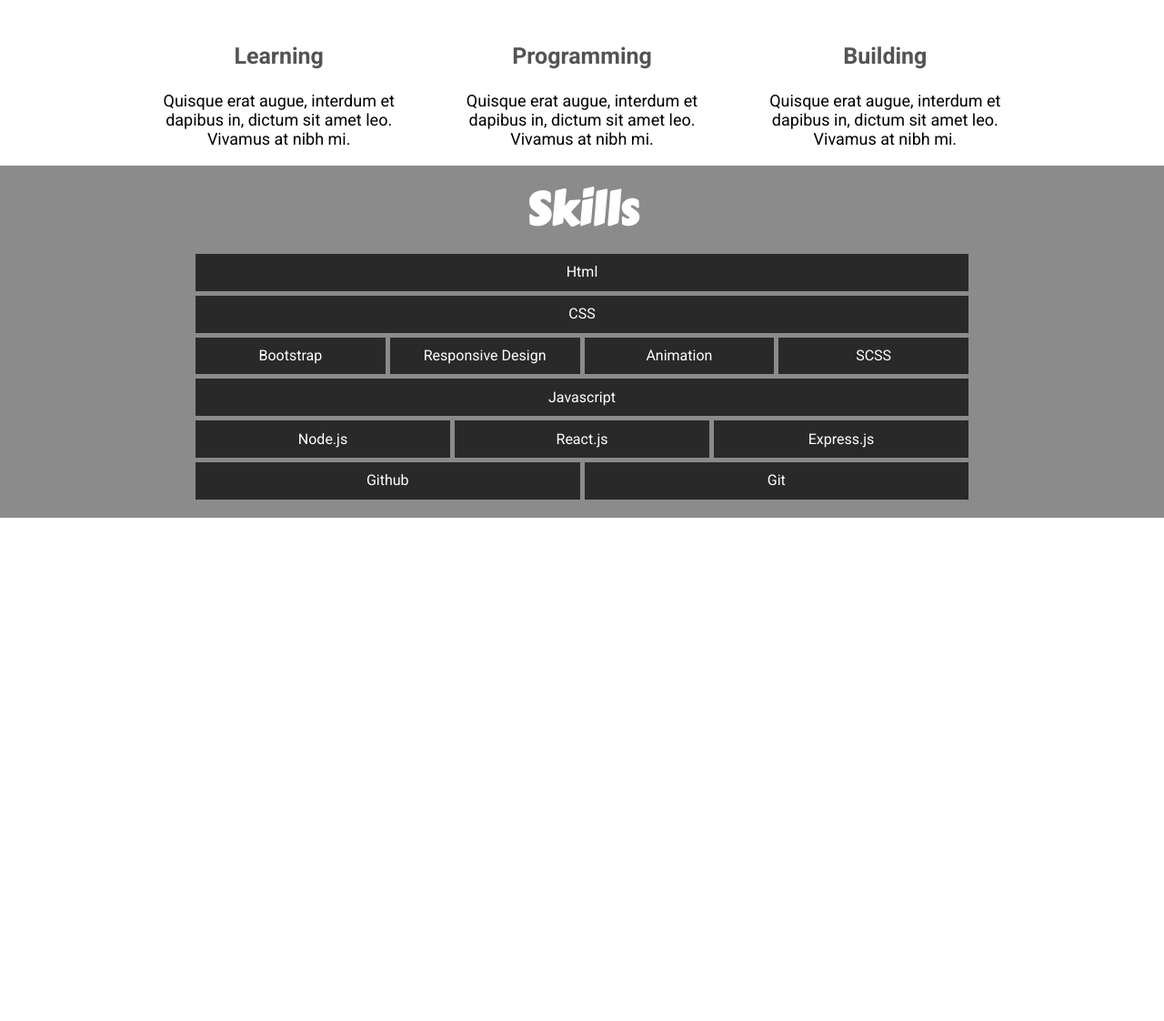
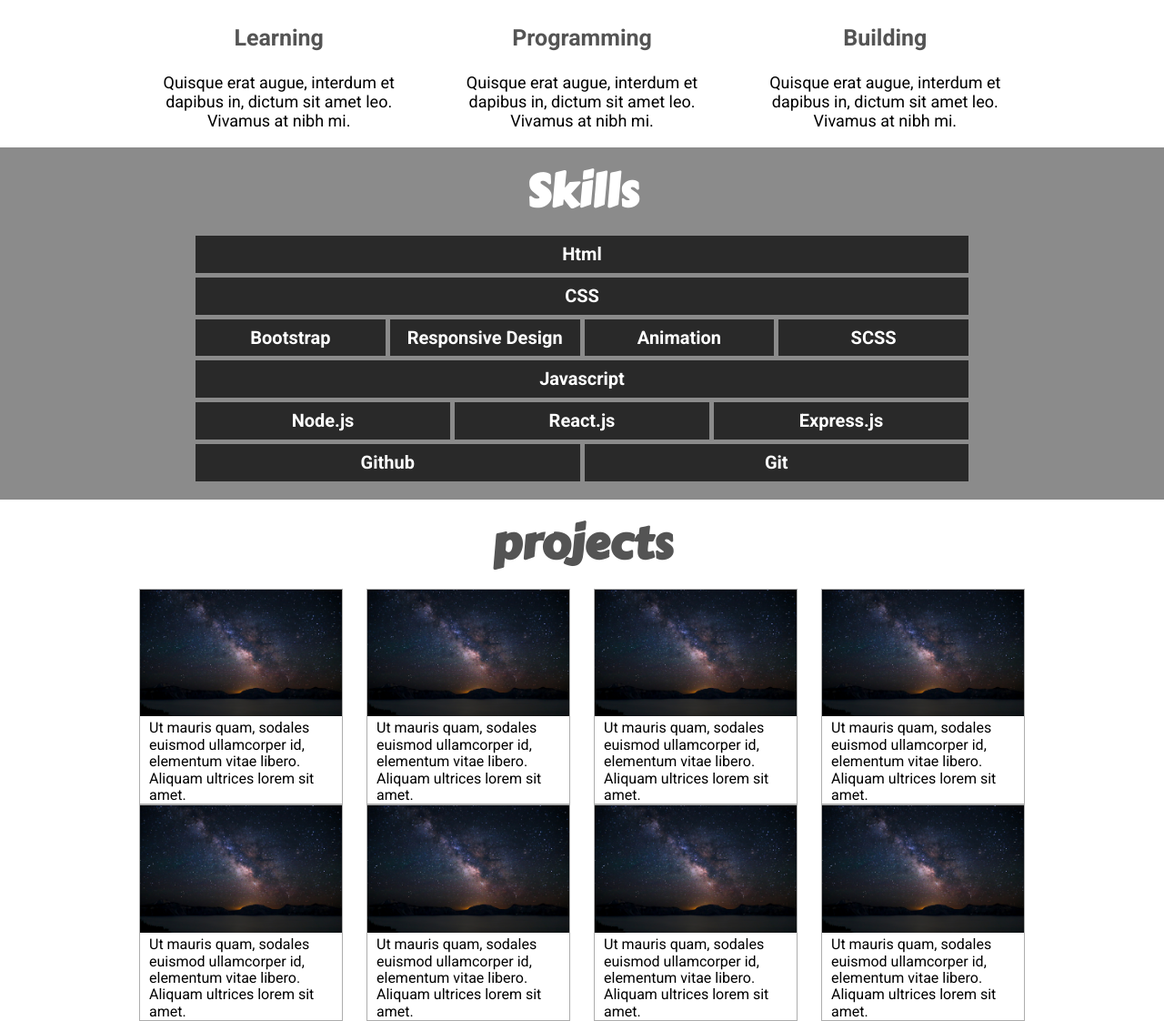
Before and after one commit to williamj1788/Portfolio-Website-V3.0, a website: page index.html in a window 1280 px wide. Shown: the part 1056-2178 px from the top of the page at 91% size. Before the commit the page ends 1625 px from the top, so only its background shows below. Drawn offline with Linux system fonts and the light colour scheme.

Commit message:
Completed projects

```diff
--- a/index.html
+++ b/index.html
@@ -63,5 +63,42 @@
                 <div class="skill Git"><p>Git</p></div>
             </div>
         </section>
+        <section id="projects">
+            <h3 class="heading">projects</h3>
+            <div id="project-container">
+                <div class="project">
+                    <img src="./Img/Background.jpg" alt="Project picture" class="project-img">
+                    <p class="project-description">Ut mauris quam, sodales euismod ullamcorper id, elementum vitae libero. Aliquam ultrices lorem sit amet.</p>
+                </div>
+                <div class="project">
+                    <img src="./Img/Background.jpg" alt="Project picture" class="project-img">
+                    <p class="project-description">Ut mauris quam, sodales euismod ullamcorper id, elementum vitae libero. Aliquam ultrices lorem sit amet.</p>
+                </div>
+                <div class="project">
+                    <img src="./Img/Background.jpg" alt="Project picture" class="project-img">
+                    <p class="project-description">Ut mauris quam, sodales euismod ullamcorper id, elementum vitae libero. Aliquam ultrices lorem sit amet.</p>
+                </div>
+                <div class="project">
+                    <img src="./Img/Background.jpg" alt="Project picture" class="project-img">
+                    <p class="project-description">Ut mauris quam, sodales euismod ullamcorper id, elementum vitae libero. Aliquam ultrices lorem sit amet.</p>
+                </div>
+                <div class="project">
+                    <img src="./Img/Background.jpg" alt="Project picture" class="project-img">
+                    <p class="project-description">Ut mauris quam, sodales euismod ullamcorper id, elementum vitae libero. Aliquam ultrices lorem sit amet.</p>
+                </div>
+                <div class="project">
+                    <img src="./Img/Background.jpg" alt="Project picture" class="project-img">
+                    <p class="project-description">Ut mauris quam, sodales euismod ullamcorper id, elementum vitae libero. Aliquam ultrices lorem sit amet.</p>
+                </div>
+                <div class="project">
+                    <img src="./Img/Background.jpg" alt="Project picture" class="project-img">
+                    <p class="project-description">Ut mauris quam, sodales euismod ullamcorper id, elementum vitae libero. Aliquam ultrices lorem sit amet.</p>
+                </div>
+                <div class="project">
+                    <img src="./Img/Background.jpg" alt="Project picture" class="project-img">
+                    <p class="project-description">Ut mauris quam, sodales euismod ullamcorper id, elementum vitae libero. Aliquam ultrices lorem sit amet.</p>
+                </div>
+            </div>
+        </section>
     </body>
 </html>
--- a/index.scss
+++ b/index.scss
@@ -64,7 +64,8 @@
     font-size: 50px;
     color: #545454;
     text-align: center;
-    margin: 30px 0;
+    padding: 20px 0;
+    margin: 0;
 }
 #about{
     .description{
@@ -107,7 +108,7 @@
     .heading{
         color: white;
         margin: 0;
-        padding-top: 20px;
+        padding-bottom: 0;
     }
     #skills-container{
         display: grid;
@@ -134,6 +135,8 @@
                 text-align: center;
                 margin: auto;
                 color: white;
+                font-weight: bold;
+                font-size: 20px;
             }
         }
         .Html{
@@ -174,3 +177,37 @@
         }
     }
 }
+#projects{
+    #project-container{
+        margin: 0 auto;
+        width: 100%;
+        max-width: 1000px;
+        display: flex;
+        justify-content: space-around;
+        flex-wrap: wrap;
+        .project{
+            width: 222px;
+            height: fit-content;
+            border: 1px solid #5454547a;
+            .project-header{
+                width: 100%;
+                height: 34px;
+                color: #545454;
+                text-align: center;
+                font-size: 22px;
+                font-weight: bold;
+                margin: 0;
+                padding: 10px 0;
+
+            }
+            .project-img{
+                width: 100%;
+                height: auto;
+            }
+            .project-description{
+                margin: 0;
+                padding: 0 10px;
+            }
+        }
+    }
+}
```
Also changed, not shown: index.css, 1 other file.
